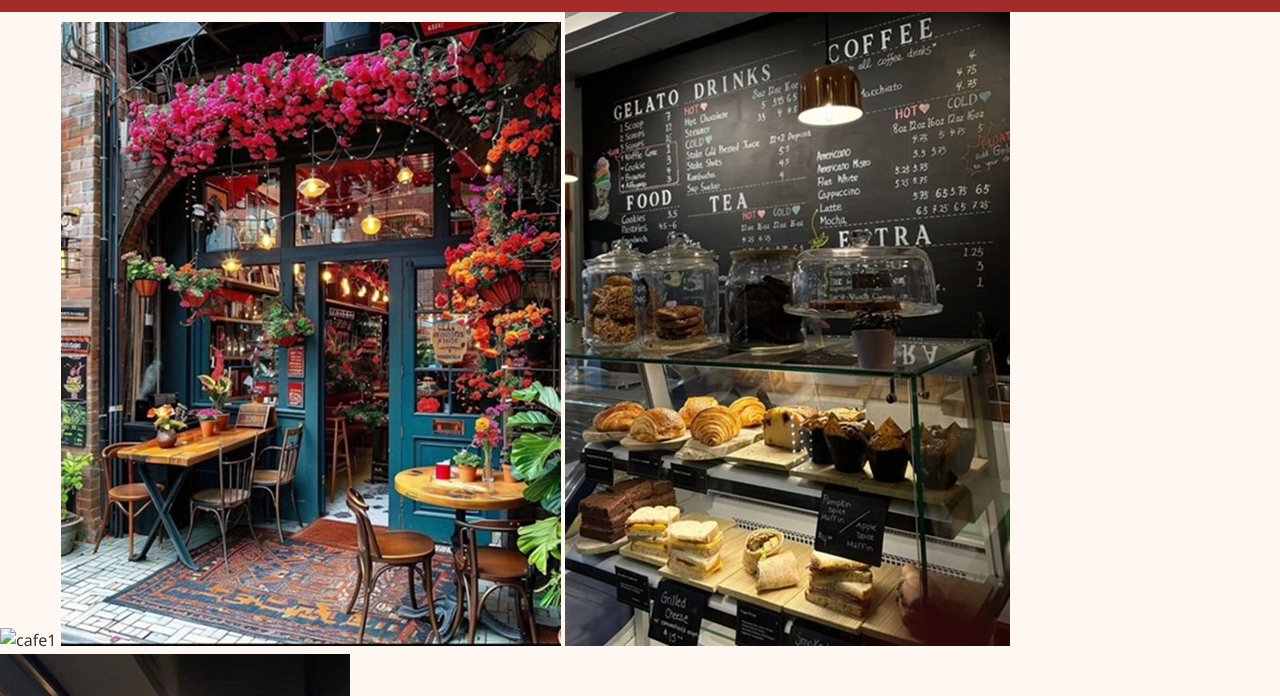
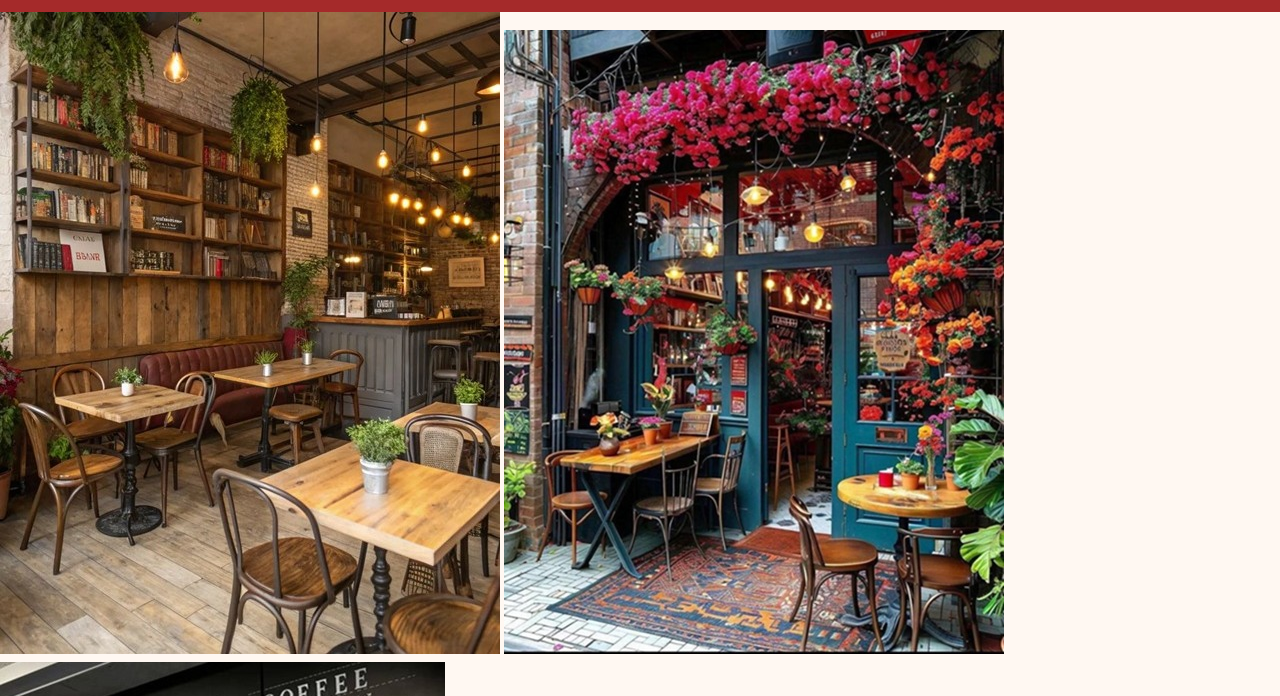
Before and after one commit to harshita1220/Harshita_Negi_CAFE, a plain HTML site: page gallery.html in a window 1280 px wide. Shown: the part 104-800 px from the top of the page. Drawn offline with Linux system fonts and the light colour scheme; files whose address does not match are found by name.

Commit message:
Update gallery.html

```diff
--- a/gallery.html
+++ b/gallery.html
@@ -21,7 +21,7 @@
   </header>
 
   <section class="gallery-grid">
-    <img src="images/cafe1.jpg" alt="cafe1">
+    <img src="cafe1.jpg" alt="cafe1.jpg">
     <img src="images/cafe2.jpg" alt="cafe2">
     <img src="images/cafe3.jpg"  alt="cafe3">
     <img src="images/cafe4.jpg" alt="cafe4">
```
